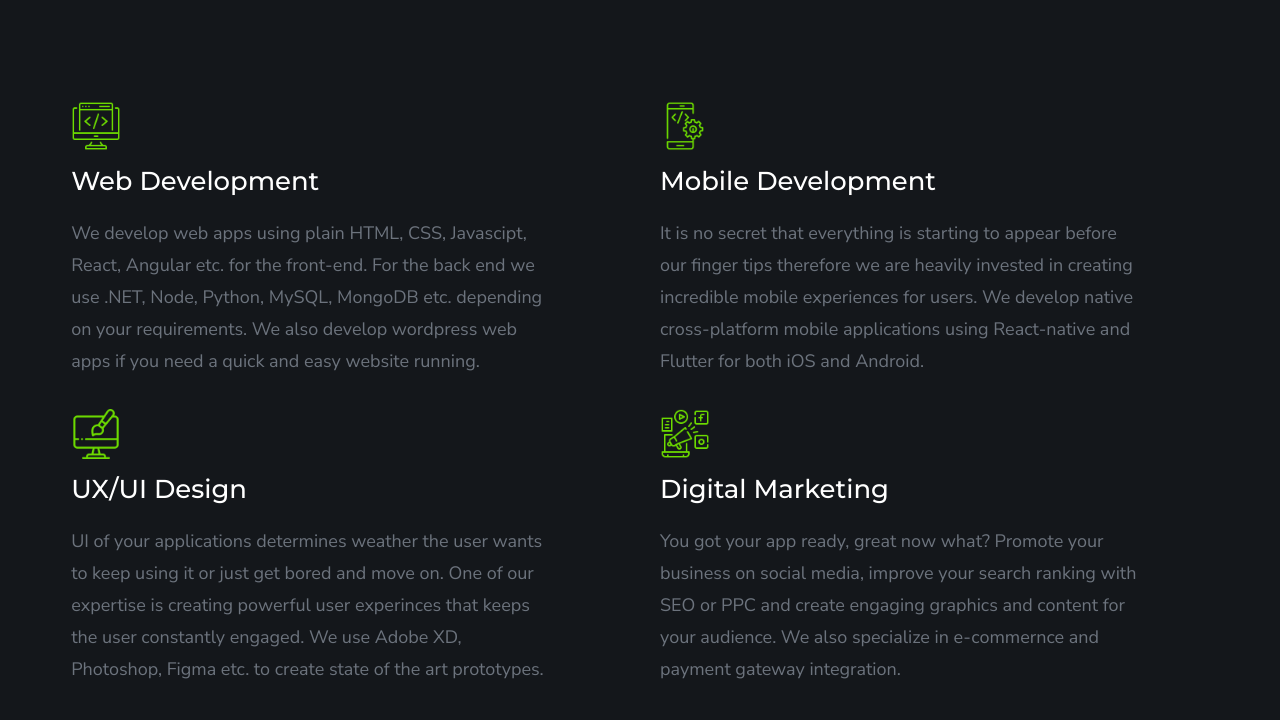
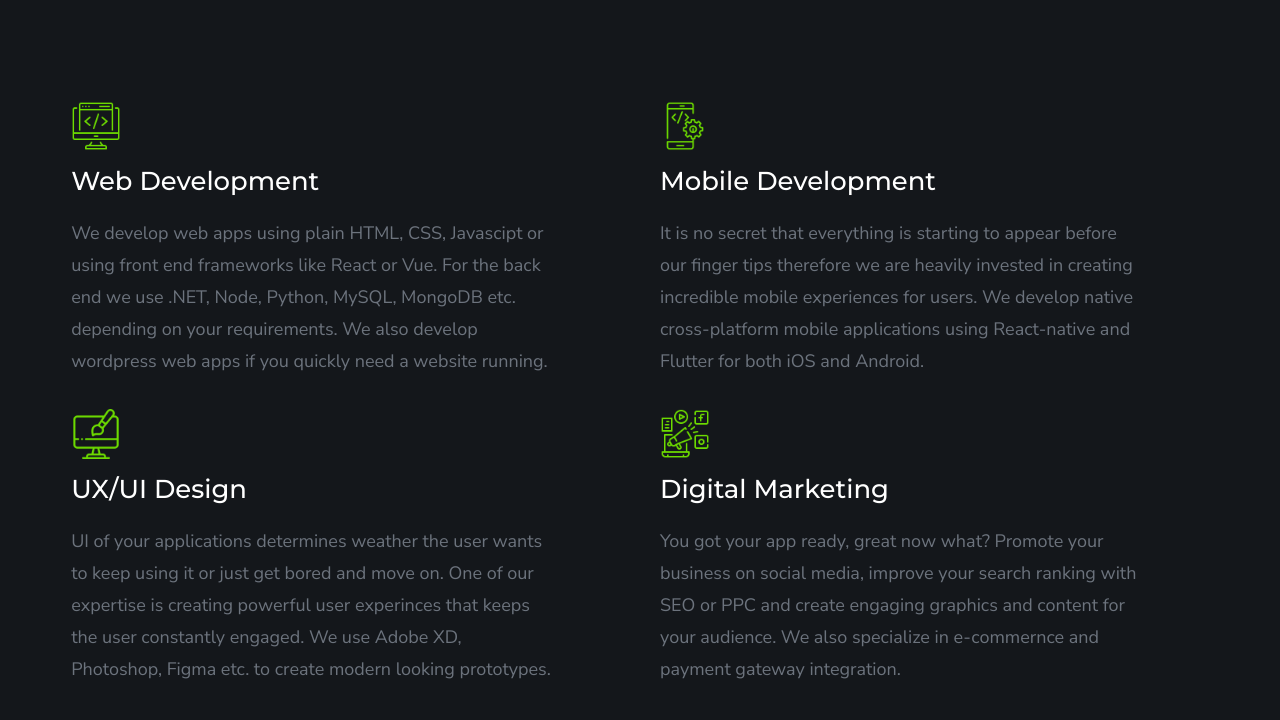
Before and after one commit to angiee39/epikboost, a plain HTML site: page index.html in a window 1280 px wide. Shown: the part 2731-3451 px from the top of the page. Drawn offline with nearby package versions, Linux system fonts and the light colour scheme.

Commit message:
content changes

```diff
--- a/index.html
+++ b/index.html
@@ -230,9 +230,9 @@
                 <img src="../images/icons/services/codingX.png" class="service-icon-new">
                 <h3 class="item-title">Web Development</h3>
                 <p>
-                We develop web apps using plain HTML, CSS, Javascipt, React, Angular etc.
-                for the front-end. For the back end we use .NET, Node, Python, MySQL, MongoDB etc. depending on
-                your requirements. We also develop wordpress web apps if you need a quick and easy website running.
+                We develop web apps using plain HTML, CSS, Javascipt or using front end frameworks like React or Vue.
+                For the back end we use .NET, Node, Python, MySQL, MongoDB etc. depending on your requirements.
+                We also develop wordpress web apps if you quickly need a website running.
                 </p>
             </div>
             <div class="column item item-service" data-aos="fade-up">
@@ -250,7 +250,7 @@
                 <p>
                 UI of your applications determines weather the user wants to keep using it or just get bored and move on.
                 One of our expertise is creating powerful user experinces that keeps the user constantly engaged. We use
-                Adobe XD, Photoshop, Figma etc. to create state of the art prototypes.
+                Adobe XD, Photoshop, Figma etc. to create modern looking prototypes.
                 </p>
             </div>
             <div class="column item item-service" data-aos="fade-up">
```
